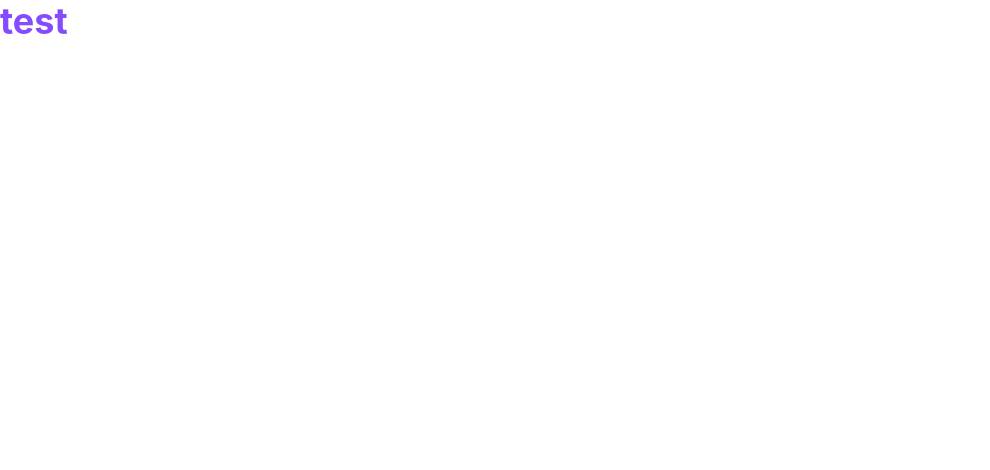
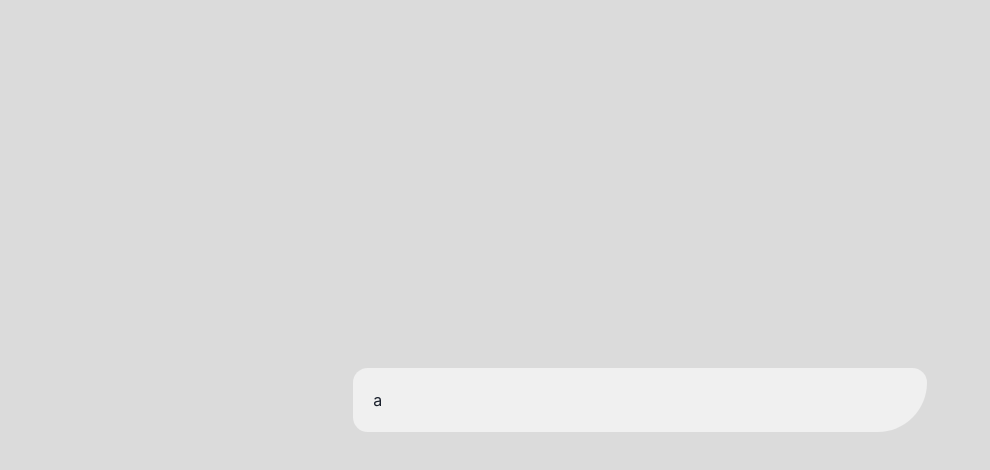
Before and after one commit to brunomaruya/AgeCalculatorApp, a Next.js app: page / in a window 1280 px wide. Shown: the top 470 px of the page, without its empty margins (0-990 px from the left). Built offline with nearby package versions, Linux system fonts and the light colour scheme.

Commit message:
style container

```diff
--- a/src/app/layout.tsx
+++ b/src/app/layout.tsx
@@ -1,5 +1,5 @@
 'use client';
-import { ChakraProvider, extendTheme } from '@chakra-ui/react';
+import { ChakraProvider, Container, extendTheme } from '@chakra-ui/react';
 import { m } from 'framer-motion';
 
 export const metadata = {
@@ -30,8 +30,12 @@ export default function RootLayout({
 }) {
   return (
     <html lang="en">
-      <body>
-        <ChakraProvider theme={theme}>{children}</ChakraProvider>
+      <body style={{ background: 'hsl(0, 0%, 86%)' }}>
+        <ChakraProvider theme={theme}>
+          <Container height="100vh" display="flex" alignContent="center">
+            {children}
+          </Container>
+        </ChakraProvider>
       </body>
     </html>
   );
--- a/src/app/page.tsx
+++ b/src/app/page.tsx
@@ -1,10 +1,22 @@
 'use client';
-import { Heading } from '@chakra-ui/react';
+import { Box, Container, Heading } from '@chakra-ui/react';
 
 export default function Home() {
   return (
     <>
-      <Heading color="primary.purple">test</Heading>
+      <Container
+        bg="neutral.offWhite"
+        marginY="auto"
+        p="20px"
+        borderRadius="15px"
+        borderEndEndRadius="50px"
+      >
+        <Box>a</Box>
+
+        <Box></Box>
+
+        <Box></Box>
+      </Container>
     </>
   );
 }
```
